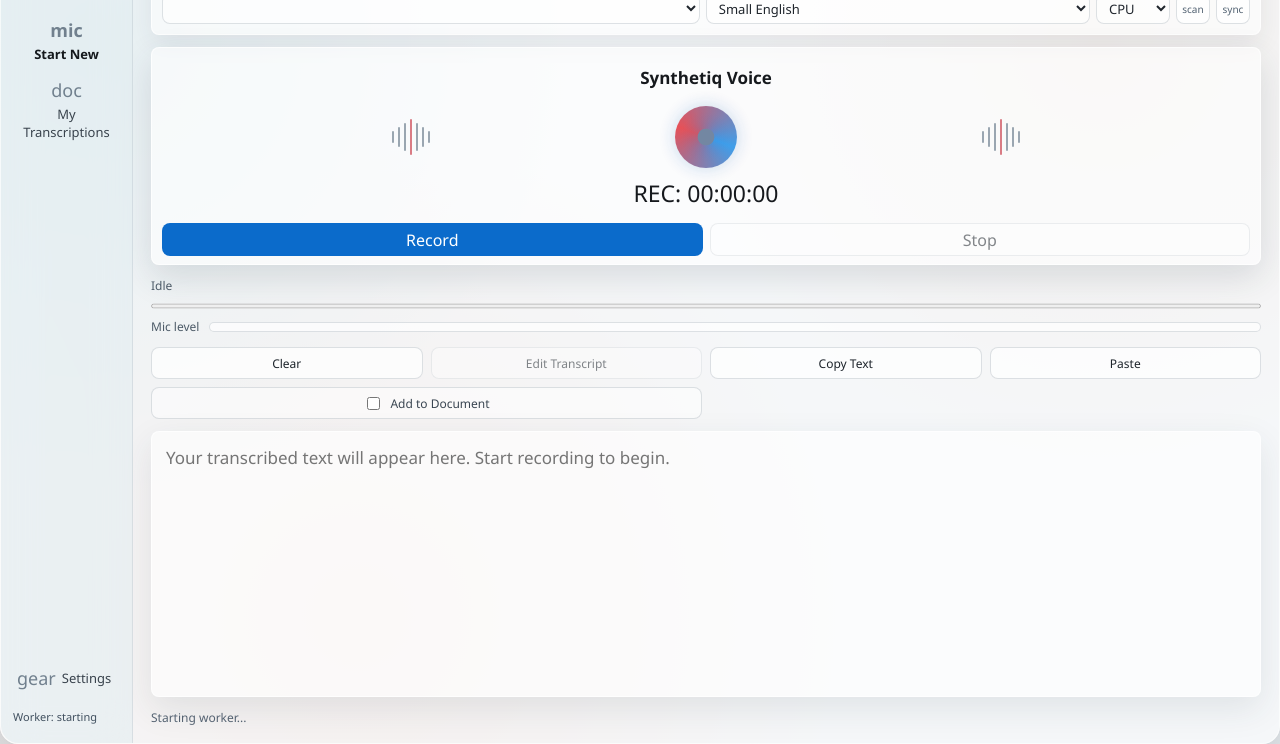
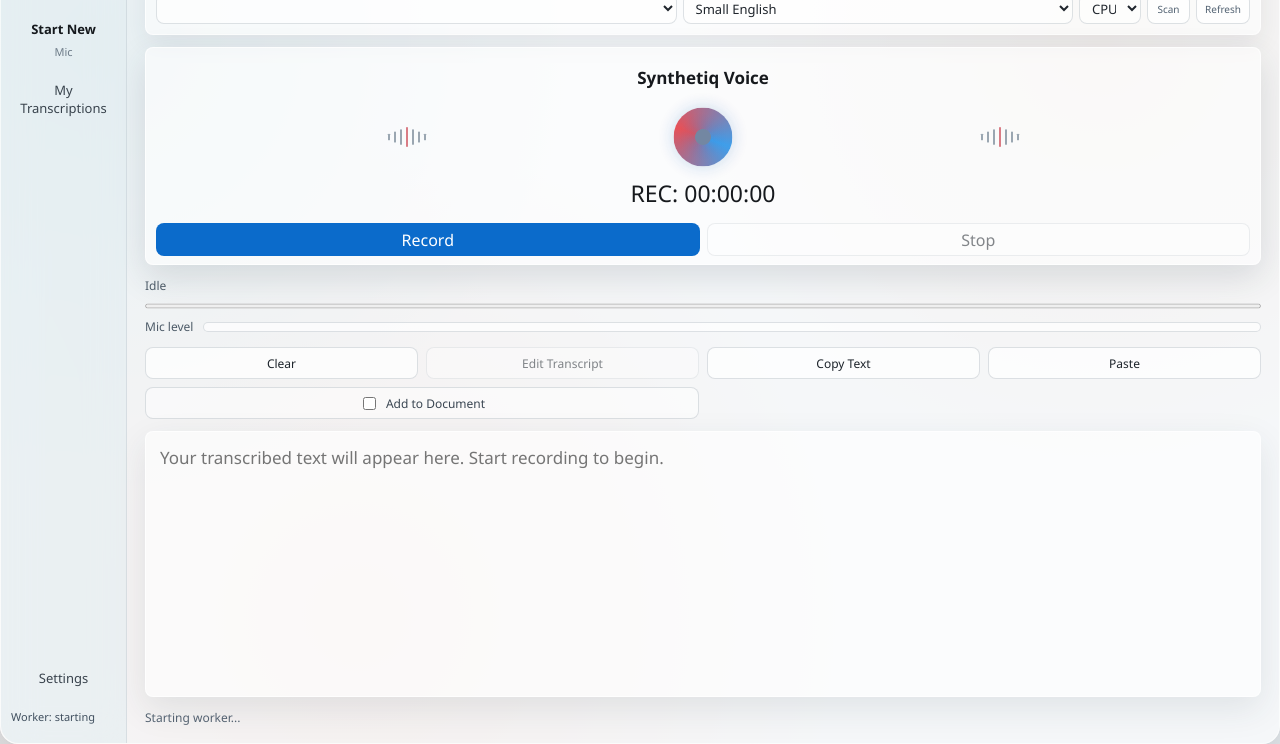
Before and after one commit to Synthetiq-HQ/synthetiq-voice, an Electron app: page app/renderer.html in a window 1280 px wide. Shown: the part 56-800 px from the top of the page. Drawn offline with Linux system fonts and the light colour scheme; no server answers.

Commit message:
Refine tray UI layout and audio visuals

```diff
--- a/app/renderer.html
+++ b/app/renderer.html
@@ -16,17 +16,15 @@
 
       <nav class="nav">
         <button id="startNew" class="nav-item active" type="button">
-          <span class="nav-icon">mic</span>
           <span>Start New</span>
+          <small>Mic</small>
         </button>
         <button id="historyButton" class="nav-item" type="button">
-          <span class="nav-icon">doc</span>
           <span>My Transcriptions</span>
         </button>
       </nav>
 
       <button id="settingsButton" class="settings-link" type="button">
-        <span class="nav-icon">gear</span>
         <span>Settings</span>
       </button>
 
@@ -62,8 +60,8 @@
                 <option value="cuda">CUDA</option>
               </select>
             </label>
-            <button id="findMic" class="icon-button" title="Find active microphone" type="button">scan</button>
-            <button id="refresh" class="icon-button" title="Refresh devices" type="button">sync</button>
+            <button id="findMic" class="icon-button" title="Find active microphone" type="button">Scan</button>
+            <button id="refresh" class="icon-button" title="Refresh devices" type="button">Refresh</button>
           </div>
         </div>
       </header>
--- a/app/renderer.js
+++ b/app/renderer.js
@@ -33,6 +33,7 @@ const useRecommendedButtonEl = document.getElementById('useRecommendedButton');
 const modelInfoEl = document.getElementById('modelInfo');
 const orbEl = document.getElementById('orb');
 const waveEls = Array.from(document.querySelectorAll('.wave'));
+const waveBars = Array.from(document.querySelectorAll('.wave span'));
 
 let settings = {};
 let recording = false;
@@ -51,7 +52,18 @@ function setRecording(value) {
   recordEl.disabled = value;
   stopEl.disabled = !value;
   orbEl.classList.toggle('recording', value);
-  waveEls.forEach((wave) => wave.classList.toggle('active', value));
+  if (!value) {
+    setAudioVisualLevel(0);
+  }
+}
+
+function setAudioVisualLevel(peak) {
+  const normalized = Math.max(0, Math.min(1, peak * 260));
+  orbEl.style.setProperty('--audio-scale', String(normalized));
+  waveBars.forEach((bar, index) => {
+    const offset = 0.72 + ((index % 4) * 0.12);
+    bar.style.setProperty('--audio-scale', String(Math.min(1, normalized * offset)));
+  });
 }
 
 function formatDuration(seconds) {
@@ -92,6 +104,7 @@ function startProgressLoop() {
       }
       const peak = Number(status.level?.peak || 0);
       levelFillEl.style.width = `${Math.min(100, Math.round(peak * 600))}%`;
+      setAudioVisualLevel(recording ? peak : 0);
       if (recording) {
         setProgress('determinate', 'Recording...', Math.min(100, elapsed % 100));
       } else if (status.status && status.status !== 'ready') {
--- a/app/styles.css
+++ b/app/styles.css
@@ -44,7 +44,7 @@ button.primary {
   display: grid;
   width: 100vw;
   height: 100vh;
-  grid-template-columns: 132px minmax(0, 1fr);
+  grid-template-columns: 126px minmax(0, 1fr);
   overflow: hidden;
   border: 1px solid rgba(255, 255, 255, 0.56);
   border-radius: 18px;
@@ -56,7 +56,7 @@ button.primary {
   display: flex;
   min-width: 0;
   flex-direction: column;
-  padding: 18px 12px;
+  padding: 18px 10px;
   border-right: 1px solid rgba(118, 133, 146, 0.16);
   background: rgba(224, 236, 240, 0.52);
   backdrop-filter: blur(18px);
@@ -92,7 +92,7 @@ button.primary {
 .settings-link {
   display: flex;
   width: 100%;
-  min-height: 56px;
+  min-height: 50px;
   flex-direction: column;
   align-items: center;
   justify-content: center;
@@ -101,6 +101,8 @@ button.primary {
   background: transparent;
   color: #39434d;
   font-size: 13px;
+  text-align: center;
+  white-space: normal;
 }
 
 .nav-item.active {
@@ -108,19 +110,17 @@ button.primary {
   font-weight: 600;
 }
 
-.nav-icon {
-  display: block;
-  color: #71808e;
-  font-size: 18px;
-  line-height: 1;
+.nav-item small {
+  color: #6d7b88;
+  font-size: 11px;
+  font-weight: 500;
 }
 
 .settings-link {
   margin-top: auto;
   min-height: 44px;
-  flex-direction: row;
-  justify-content: flex-start;
-  padding-left: 4px;
+  justify-content: center;
+  padding: 0;
 }
 
 .worker-card {
@@ -159,7 +159,7 @@ button.primary {
 
 .input-strip {
   display: grid;
-  grid-template-columns: minmax(120px, 1.4fr) minmax(110px, 1fr) 74px 34px 34px;
+  grid-template-columns: minmax(105px, 1.2fr) minmax(94px, 0.9fr) 62px 43px 54px;
   gap: 6px;
   align-items: center;
 }
@@ -190,7 +190,7 @@ select {
 }
 
 .icon-button {
-  width: 34px;
+  width: 100%;
   height: 31px;
   padding: 0;
   color: #516171;
@@ -221,6 +221,7 @@ select {
 }
 
 .orb {
+  --audio-scale: 0;
   width: 62px;
   height: 62px;
   margin: auto;
@@ -231,10 +232,12 @@ select {
     conic-gradient(from 110deg, #2b95e9, #e43f47, #2b95e9);
   box-shadow: 0 0 18px rgba(22, 100, 180, 0.26);
   opacity: 0.9;
+  transform: scale(calc(0.95 + (var(--audio-scale) * 0.12)));
+  transition: transform 120ms linear, filter 120ms linear;
 }
 
 .orb.recording {
-  animation: pulse 1.1s ease-in-out infinite;
+  filter: saturate(calc(0.9 + var(--audio-scale)));
 }
 
 .orb.processing {
@@ -250,12 +253,15 @@ select {
 }
 
 .wave span {
+  --audio-scale: 0;
   display: block;
   width: 2px;
   height: 12px;
   border-radius: 8px;
   background: #82919f;
   opacity: 0.8;
+  transform: scaleY(calc(0.55 + (var(--audio-scale) * 1.4)));
+  transition: transform 120ms linear;
 }
 
 .wave span:nth-child(2),
@@ -272,17 +278,6 @@ select {
   height: 36px;
   background: #d15d68;
 }
-
-.recording .wave span,
-.wave.active span {
-  animation: wave 680ms ease-in-out infinite alternate;
-}
-
-.wave span:nth-child(2) { animation-delay: 80ms; }
-.wave span:nth-child(3) { animation-delay: 140ms; }
-.wave span:nth-child(4) { animation-delay: 200ms; }
-.wave span:nth-child(5) { animation-delay: 260ms; }
-.wave span:nth-child(6) { animation-delay: 320ms; }
 
 .timer {
   margin: 4px 0 14px;
@@ -470,16 +465,6 @@ dialog::backdrop {
   line-height: 1.35;
 }
 
-@keyframes pulse {
-  0%, 100% { transform: scale(0.96); filter: saturate(0.9); }
-  50% { transform: scale(1.05); filter: saturate(1.2); }
-}
-
 @keyframes spin {
   to { transform: rotate(360deg); }
 }
-
-@keyframes wave {
-  from { transform: scaleY(0.55); }
-  to { transform: scaleY(1.35); }
-}
```
